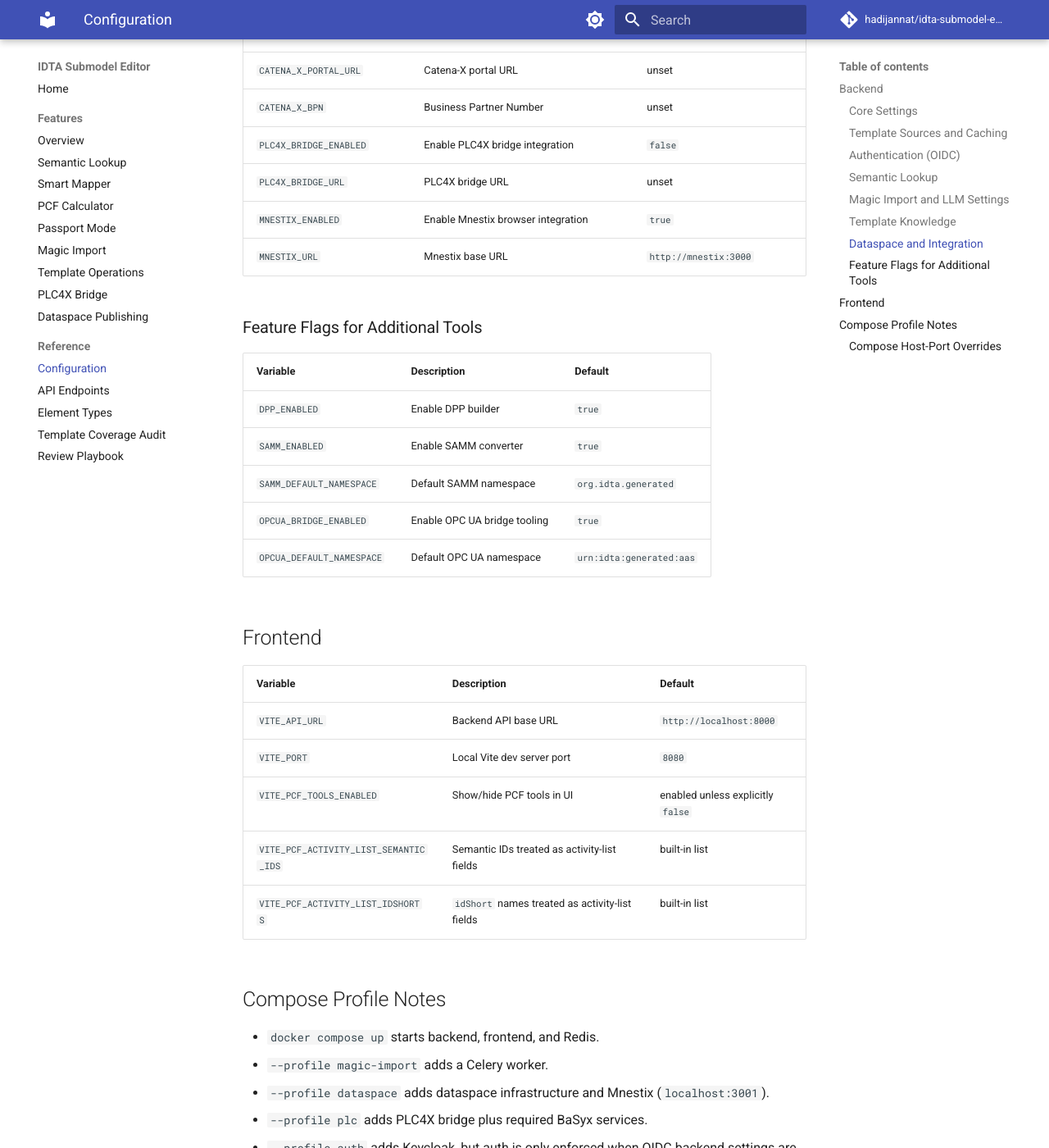
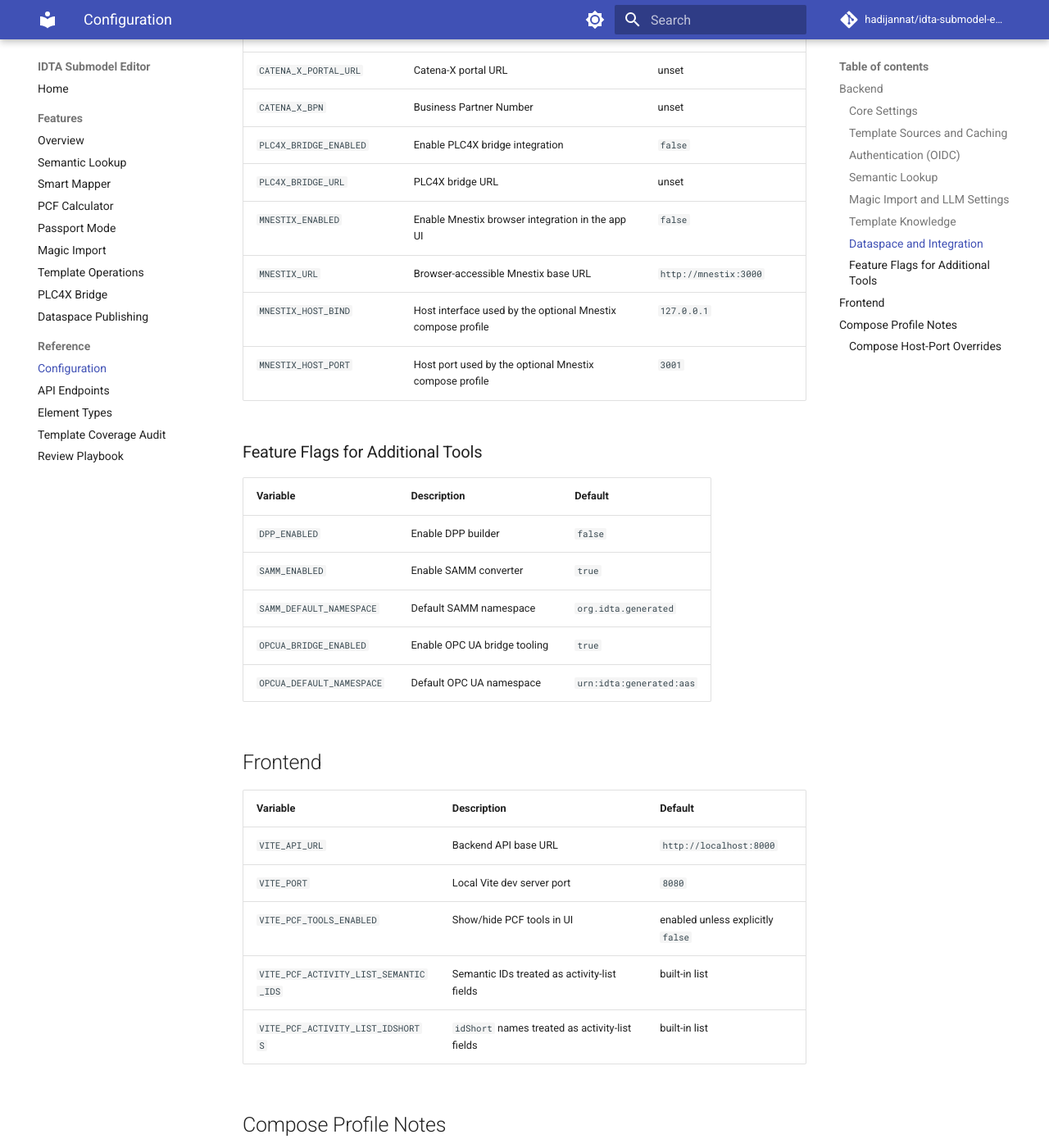
Before and after one commit to hadijannat/idta-submodel-editor, an MkDocs documentation site: the page built from docs/reference/configuration.md, in a window 1280 px wide and 1400 px high, scrolled down 5523 px. Shown: the whole window at 82% size. Built offline with MkDocs 1.6.1 and Material for MkDocs 9.7.7, drawn with Linux system fonts in a browser that asks for light colours; comment, search, counter and statistics services are not loaded; some of the changed text lies outside the part shown.

Commit message:
Harden tool manifest and Mnestix profile defaults

```diff
--- a/docker-compose.yaml
+++ b/docker-compose.yaml
@@ -159,6 +159,8 @@ services:
   # ==========================================================================
   # Dataspace Profile Services
   # Start with: docker compose --profile dataspace up
+  # Add the browser with:
+  #   MNESTIX_ENABLED=true docker compose --profile dataspace --profile mnestix up
   # ==========================================================================
 
   # BaSyx AAS Server - Hosts Asset Administration Shell instances
@@ -384,7 +386,7 @@ services:
     image: mnestix/mnestix-browser:2.1.1
     container_name: mnestix
     ports:
-      - "3001:3000"
+      - "${MNESTIX_HOST_BIND:-127.0.0.1}:${MNESTIX_HOST_PORT:-3001}:3000"
     environment:
       - AAS_REPO_API_URL=http://basyx-aas-server:4001
       - REGISTRY_API_URL=http://basyx-registry:4002
@@ -406,7 +408,7 @@ services:
     networks:
       - idta-network
     profiles:
-      - dataspace
+      - mnestix
 
   # ==========================================================================
   # PLC4X Bridge - Industrial PLC to BaSyx AAS Bridge
--- a/docs/reference/configuration.md
+++ b/docs/reference/configuration.md
@@ -130,14 +130,16 @@ Security/operations note:
 | `CATENA_X_BPN` | Business Partner Number | unset |
 | `PLC4X_BRIDGE_ENABLED` | Enable PLC4X bridge integration | `false` |
 | `PLC4X_BRIDGE_URL` | PLC4X bridge URL | unset |
-| `MNESTIX_ENABLED` | Enable Mnestix browser integration | `true` |
-| `MNESTIX_URL` | Mnestix base URL | `http://mnestix:3000` |
+| `MNESTIX_ENABLED` | Enable Mnestix browser integration in the app UI | `false` |
+| `MNESTIX_URL` | Browser-accessible Mnestix base URL | `http://mnestix:3000` |
+| `MNESTIX_HOST_BIND` | Host interface used by the optional Mnestix compose profile | `127.0.0.1` |
+| `MNESTIX_HOST_PORT` | Host port used by the optional Mnestix compose profile | `3001` |
 
 ### Feature Flags for Additional Tools
 
 | Variable | Description | Default |
 |---|---|---|
-| `DPP_ENABLED` | Enable DPP builder | `true` |
+| `DPP_ENABLED` | Enable DPP builder | `false` |
 | `SAMM_ENABLED` | Enable SAMM converter | `true` |
 | `SAMM_DEFAULT_NAMESPACE` | Default SAMM namespace | `org.idta.generated` |
 | `OPCUA_BRIDGE_ENABLED` | Enable OPC UA bridge tooling | `true` |
@@ -157,7 +159,8 @@ Security/operations note:
 
 - `docker compose up` starts backend, frontend, and Redis.
 - `--profile magic-import` adds a Celery worker.
-- `--profile dataspace` adds dataspace infrastructure and Mnestix (`localhost:3001`).
+- `--profile dataspace` adds dataspace infrastructure.
+- `--profile dataspace --profile mnestix` additionally starts Mnestix on `127.0.0.1:3001`; set `MNESTIX_ENABLED=true` to expose the AAS Browser in the app UI.
 - `--profile plc` adds PLC4X bridge plus required BaSyx services.
 - `--profile auth` adds Keycloak, but auth is only enforced when OIDC backend settings are enabled.
 - Auth profile can run alongside frontend; Keycloak maps to host `8081` by default.
```
Also changed, not shown: README.md (+3 -2 lines), docs/features/dataspace-publishing.md (+9 -3 lines), docs/index.md (+1 -1 lines), 4 other files.
